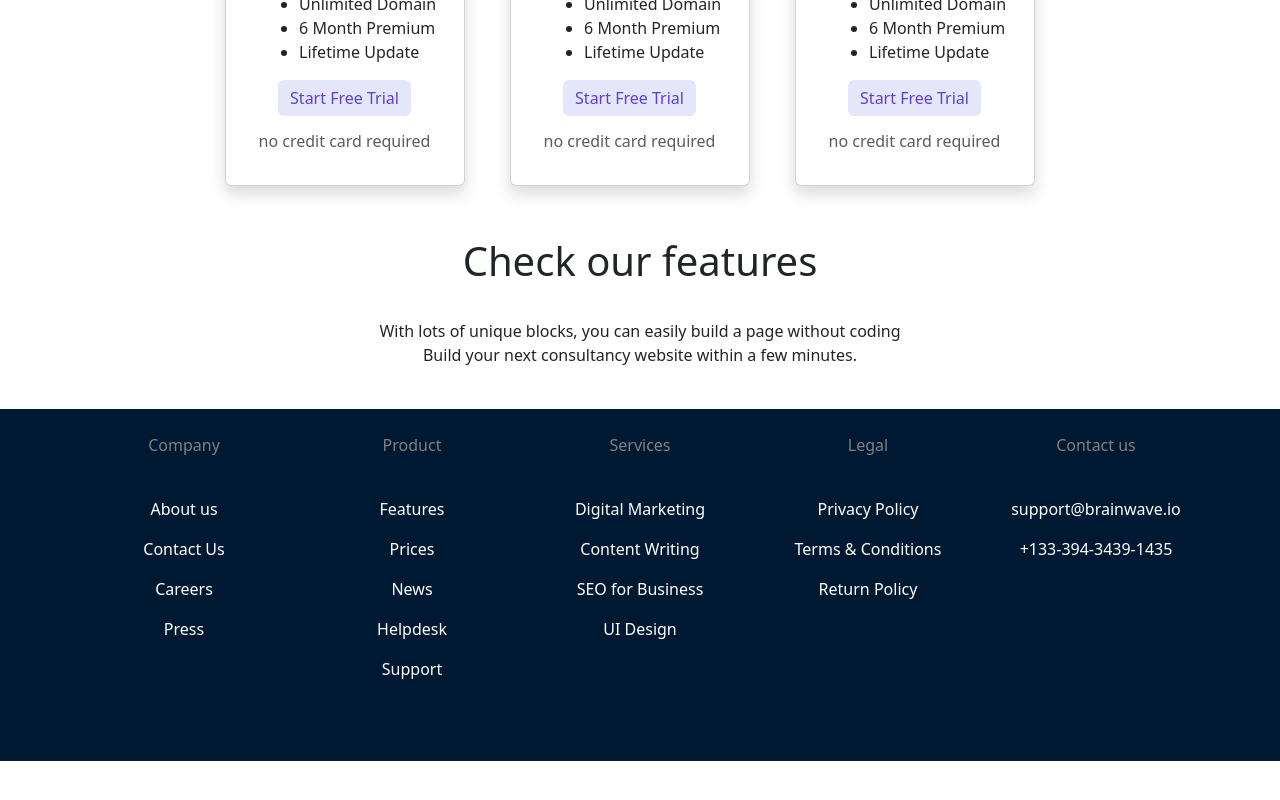
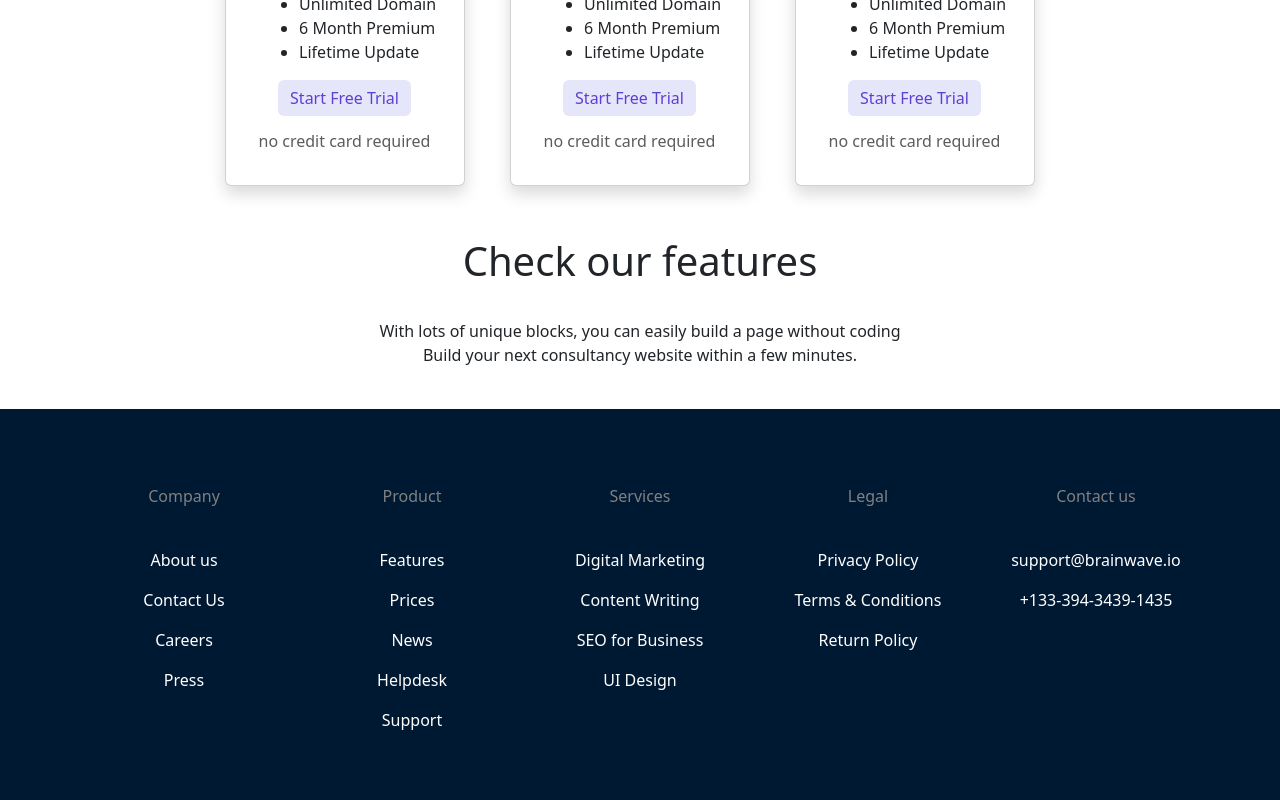
Before and after one commit to JoabFelton138/Brainwave.io, a React (Create React App) app in the folder brainwaveio/: page / in a window 1280 px wide. Shown: the part 523-1323 px from the top of the page. Before the commit the page ends 1284 px from the top, so only its background shows below. Built offline with nearby package versions, Linux system fonts and the light colour scheme.

Commit message:
tweaked footer mt again, sorry!
I'm a perfectionist, what can I say!

```diff
--- a/brainwaveio/src/App.css
+++ b/brainwaveio/src/App.css
@@ -56,6 +56,7 @@
 
 .footer-header{
   color: gray;
+  margin-top: 4vw;
 }
 
 .footer-options {
@@ -63,9 +64,7 @@
 }
 
 .m-4{
-  margin-top: 5vw !important;
   margin-bottom: 2vw !important;
-
 }
 
 .last-col{
```
